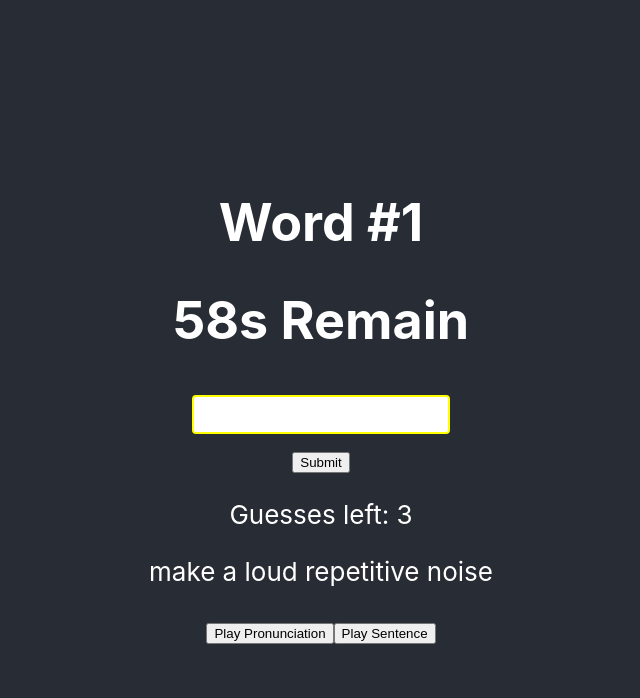
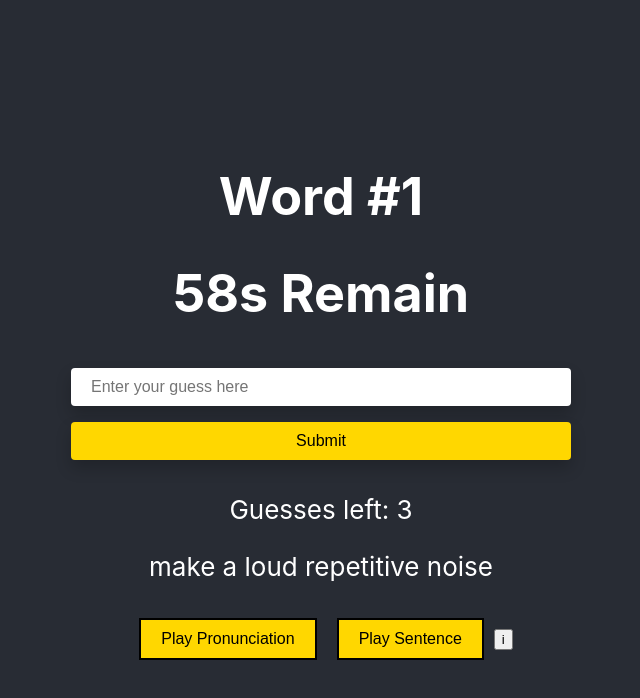
Before and after one commit to 20apaumier/CS361-Spelling-Bee, a React (Create React App) app in the folder spelling-bee/: page / in a window 1280 px wide. Both pictures are taken after a click on the button "Begin Game!". Shown: the top 698 px of the page, without its empty margins (319-959 px from the left). Built offline with nearby package versions, Linux system fonts and the light colour scheme.

Commit message:
Expanded on UI/UX features on GamePage

```diff
--- a/spelling-bee/src/components/PronunciationButton.js
+++ b/spelling-bee/src/components/PronunciationButton.js
@@ -7,7 +7,7 @@ function PronunciationButton({ word }) {
         window.speechSynthesis.speak(msg);
     };
 
-    return <button onClick={playAudio}>Play Pronunciation</button>
+    return <button onClick={playAudio} className="pronunciationButton">Play Pronunciation</button>
 }
 
 export default PronunciationButton;
--- a/spelling-bee/src/components/SentenceButton.js
+++ b/spelling-bee/src/components/SentenceButton.js
@@ -7,7 +7,7 @@ function SentenceButton({ sentence }) {
         window.speechSynthesis.speak(msg);
     };
 
-    return <button onClick={playAudio}>Play Sentence</button>
+    return <button onClick={playAudio} className="sentenceButton">Play Sentence</button>
 }
 
 export default SentenceButton;
--- a/spelling-bee/src/components/WordInput.js
+++ b/spelling-bee/src/components/WordInput.js
@@ -1,6 +1,6 @@
 import React, { useState } from 'react';
 
-function WordInput({ onSubmit, guessesLeft }) {
+function WordInput({ onSubmit, guessesLeft, guessState }) {
     const [value, setValue] = useState('');
 
     const handleChange = (event) => {
@@ -9,15 +9,18 @@ function WordInput({ onSubmit, guessesLeft }) {
 
     const handleSubmit = (event) => {
         event.preventDefault();
-        onSubmit(value);  // Call the onSubmit function with the current input value
-        setValue('');  // Clear the input field
+
+        const formattedValue = value.charAt(0).toUpperCase() + value.slice(1).toLowerCase();
+
+        onSubmit(formattedValue);
+        setValue('');
     }
 
     return (
         <form onSubmit={handleSubmit}>
-            <input type="text" value={value} onChange={handleChange} className="text-input"/>
+            <input type="text" value={value} onChange={handleChange} className={`text-input ${guessState}`} placeholder="Enter your guess here" />
             <br/>
-            <button type="submit" disabled={guessesLeft <= 0}>Submit</button>
+            <button type="submit" disabled={guessesLeft <= 0} className="submit-button">Submit</button>
         </form>
     );
 }
--- a/spelling-bee/src/index.css
+++ b/spelling-bee/src/index.css
@@ -31,10 +31,99 @@ code {
 }
 
 .text-input {
-  width: 75%;
+  width: 500px;
   padding: 10px 20px;
   margin: 8px 0;
+  border: none;
+  border-radius: 4px;
   box-sizing: border-box;
-  border: 2px solid yellow;
+  box-shadow: 0px 8px 16px 0px rgba(0,0,0,0.2);
+  outline: none;
+  font-size: 16px;
+}
+
+.submit-button {
+  width: 500px;
+  padding: 10px 20px;
+  margin: 8px 0;
+  border: none;
+  background-color: #ffd700;
+  color: #000;
+  cursor: pointer;
   border-radius: 4px;
+  font-size: 16px;
+  box-shadow: 0px 8px 16px 0px rgba(0,0,0,0.2);
+  transition: 0.3s;
+  outline: none;
 }
+
+.submit-button:hover {
+  background-color: #000;
+  color: #ffd700;
+}
+
+.pronunciationButton, .sentenceButton {
+  background-color: #ffd700;
+  color: #000;
+  border: 2px solid #000;
+  padding: 10px 20px;
+  margin: 10px;
+  font-size: 16px;
+  cursor: pointer;
+  transition: background-color 0.3s ease;
+}
+
+.pronunciationButton:hover, .sentenceButton:hover {
+  background-color: #000;
+  color: #ffd700;
+}
+
+.tooltip {
+  display: none;
+  width: 150px;
+  font-size: 12px;
+  position: absolute;
+  background: #333;
+  color: #fff;
+  text-align: center;
+  padding: 5px;
+  border-radius: 5px;
+  z-index: 100;
+}
+
+#infoButton {
+  transition-delay: 0.5s;
+}
+
+#infoButton:hover + .tooltip {
+  display: inline-block;
+}
+
+@keyframes shake {
+  0% { transform: translate(1px, 1px) rotate(0deg); }
+  10% { transform: translate(-1px, -2px) rotate(-1deg); }
+  20% { transform: translate(-3px, 0px) rotate(1deg); }
+  30% { transform: translate(3px, 2px) rotate(0deg); }
+  40% { transform: translate(1px, -1px) rotate(1deg); }
+  50% { transform: translate(-1px, 2px) rotate(-1deg); }
+  60% { transform: translate(-3px, 1px) rotate(0deg); }
+  70% { transform: translate(3px, 1px) rotate(-1deg); }
+  80% { transform: translate(-1px, -1px) rotate(1deg); }
+  90% { transform: translate(1px, 2px) rotate(0deg); }
+  100% { transform: translate(1px, -2px) rotate(-1deg); }
+}
+
+@keyframes flash {
+  0%, 100% { outline: 2px solid green; }
+  50% { outline: 2px solid transparent; }
+}
+
+.text-input.incorrect {
+  animation: shake 0.5s linear;
+  border-color: red;
+}
+
+.text-input.correct {
+  animation: flash 0.5s linear;
+  border-color: green;
+}
--- a/spelling-bee/src/pages/GamePage.js
+++ b/spelling-bee/src/pages/GamePage.js
@@ -14,6 +14,7 @@ function GamePage({ updateGameState }) {
     const numericId = Number(wordId);
     const [timeLeft, setTimeLeft] = useState(60);
     const [guessesLeft, setGuessesLeft] = useState(3);
+    const [guessState, setGuessState] = useState('none');
 
     useEffect(() => {
         if (timeLeft <= 0 || guessesLeft <= 0) {
@@ -30,7 +31,10 @@ function GamePage({ updateGameState }) {
 
     const handleGuess = (guess) => {
         if (guess === wordData[numericId].word) {
+            setGuessState('');
+            setTimeout(() => {
                 updateGameState(wordData[numericId].word, true, 3 - guessesLeft);
+                setGuessState('correct');
                 if (numericId >= wordData.length - 1) {
                     navigate(`/results`);
                 } else {
@@ -38,11 +42,18 @@ function GamePage({ updateGameState }) {
                     setGuessesLeft(3);
                     navigate(`/game/${numericId + 1}`, { state: { wordData }});
                 }
+            }, 100);
         } else {
             setGuessesLeft(prevGuessesLeft => prevGuessesLeft - 1);
+            setGuessState('');
+
+            setTimeout(() => {
+                setGuessState('incorrect');
+            }, 100);
+
             if(guessesLeft === 1) {
+                updateGameState(wordData[numericId].word, false, 3 - guessesLeft);
                 if (numericId >= wordData.length - 1) {
-                    updateGameState(wordData[numericId].word, false, 3 - guessesLeft);
                     navigate(`/results`);
                 } else {
                     setTimeLeft(60);
@@ -59,11 +70,13 @@ function GamePage({ updateGameState }) {
       <div>
         <h1>Word #{numericId + 1}</h1>
         <WordTimer timeLeft={timeLeft} setTimeLeft={setTimeLeft} />
-        <WordInput onSubmit={handleGuess} onGuess={handleGuess}/>
+        <WordInput onSubmit={handleGuess} onGuess={handleGuess} guessState={guessState}/>
         <p>Guesses left: {guessesLeft}</p>
         <p>{data.definition}</p>
         <PronunciationButton word={data.word} />
         <SentenceButton sentence={data.sentence} />
+        <button id="infoButton">i</button>
+        <span className="tooltip">Click either of these buttons to hear the pronunciation of the word or it's use in a sentence. Must have audio turned on.</span>
       </div>
     );
 }
```
Lines whose indentation alone changed are shown as unchanged.
